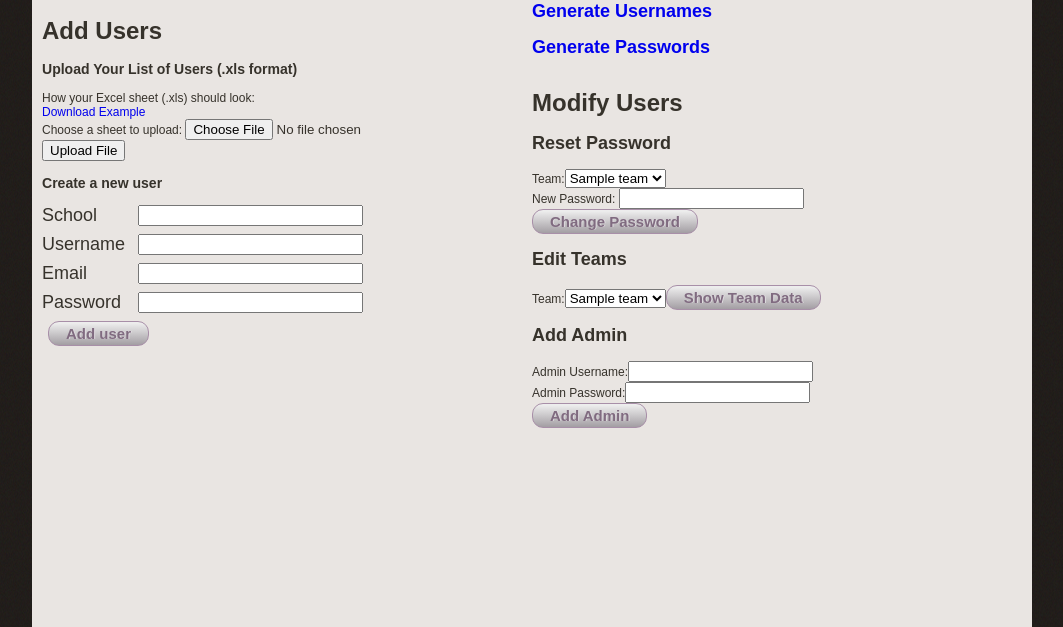
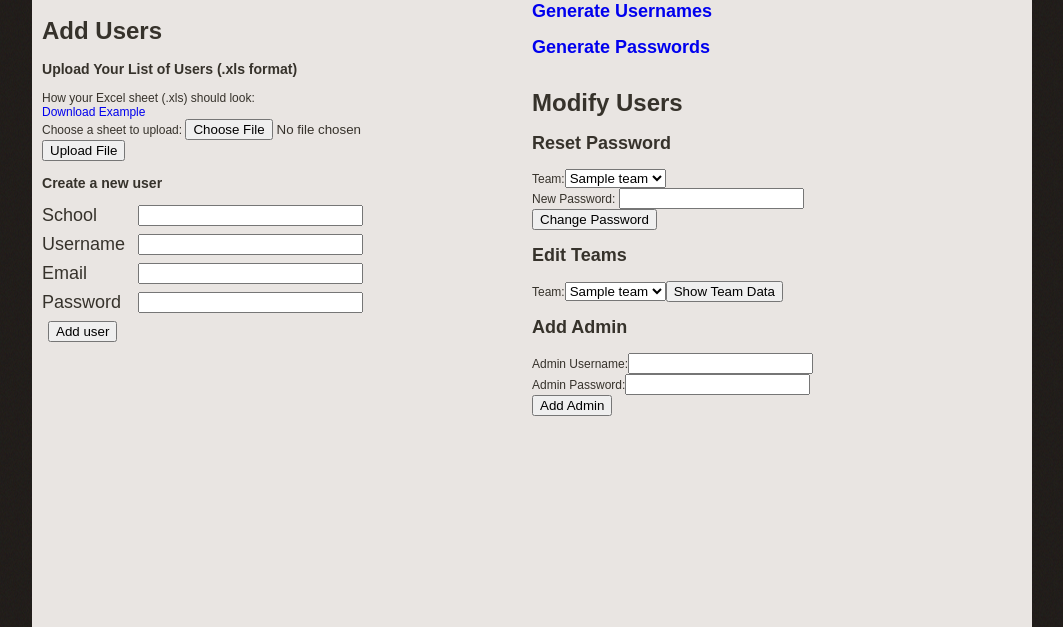
Before and after one commit to alexaverill/ESUS3, a PHP site: page /admin_manage.php in a window 1280 px wide. Shown: the part 226-853 px from the top of the page, without its empty margins (108-1171 px from the left). Run offline with PHP 8.4, Linux system fonts and the light colour scheme; the visitor is signed in with stand-in values (Sample User, id 1); tables that the repository leaves empty hold one stand-in row (values such as "Sample post"); data that the repository does not hold is empty; a stand-in replaces the project's code that opens the database connection; some libraries are stand-ins or nearby versions.

Commit message:
Button fixes

```diff
--- a/MVC_Class.php
+++ b/MVC_Class.php
@@ -103,7 +103,7 @@ class MVC{          //Create HTML code to be displayed. call user and admin clas
         $html.=$options;
         $html.='</select><br/>
 	New Password: <input type="text" name="new_pass"/><br/>
-	<input name="change_pass" type="submit" class="myButton" value="Change Password"/>
+	<input name="change_pass" type="submit" value="Change Password"/>
 	</form>';
         return $html;
     }
@@ -114,12 +114,12 @@ class MVC{          //Create HTML code to be displayed. call user and admin clas
         if($type==1){
             $html.=$options;
             $html.='</select><br/>';
-            $html.='<input name="send_times" type="submit" class="myButton" value="Send Emails"/>';
+            $html.='<input name="send_times" type="submit"  value="Send Emails"/>';
         }else{
             $html.=$options;
             $html.='</select><br/>';
             $html.=' <textarea name="message" id="emess" height="100px" width="15%"></textarea><br/>';
-            $html.='<input name="send_msg" type="submit" class="myButton" value="Send Emails"/>';
+            $html.='<input name="send_msg" type="submit" value="Send Emails"/>';
         }
 
 	$html.='</form>';
@@ -131,7 +131,7 @@ class MVC{          //Create HTML code to be displayed. call user and admin clas
         $options=$USER->return_select_option_user(2);
         $html.= '<form action="" method="POST">Team:<select name="edit_team_list">';
 	$html.=$options;
-        $html.= '</select><input name="edit_teams" type="submit" class="myButton" value="Show Team Data"/></form>';
+        $html.= '</select><input name="edit_teams" type="submit"  value="Show Team Data"/></form>';
         return $html;
     }
     public function table_adding_slots(){
--- a/templates/admin_manage_template.php
+++ b/templates/admin_manage_template.php
@@ -48,7 +48,7 @@
                 <label for="submit"></label>
                 </dt>
                 <dd>
-                <input type="submit" class="myButton" value="Add user" name="adduser"/>
+                <input type="submit" value="Add user" name="adduser"/>
                 </dd>
         </dl>
     </form>
@@ -76,7 +76,7 @@
     	<form method="POST" action="">
 	Admin Username:<input type="text" name="username"/><br/>
 	Admin Password:<input type="text" name="passbox"/><br/>
-        <input type="submit" name="add_admin" class="myButton" value="Add Admin"/>
+        <input type="submit" name="add_admin" value="Add Admin"/>
 	</form>
 </div>
 </div>
```
